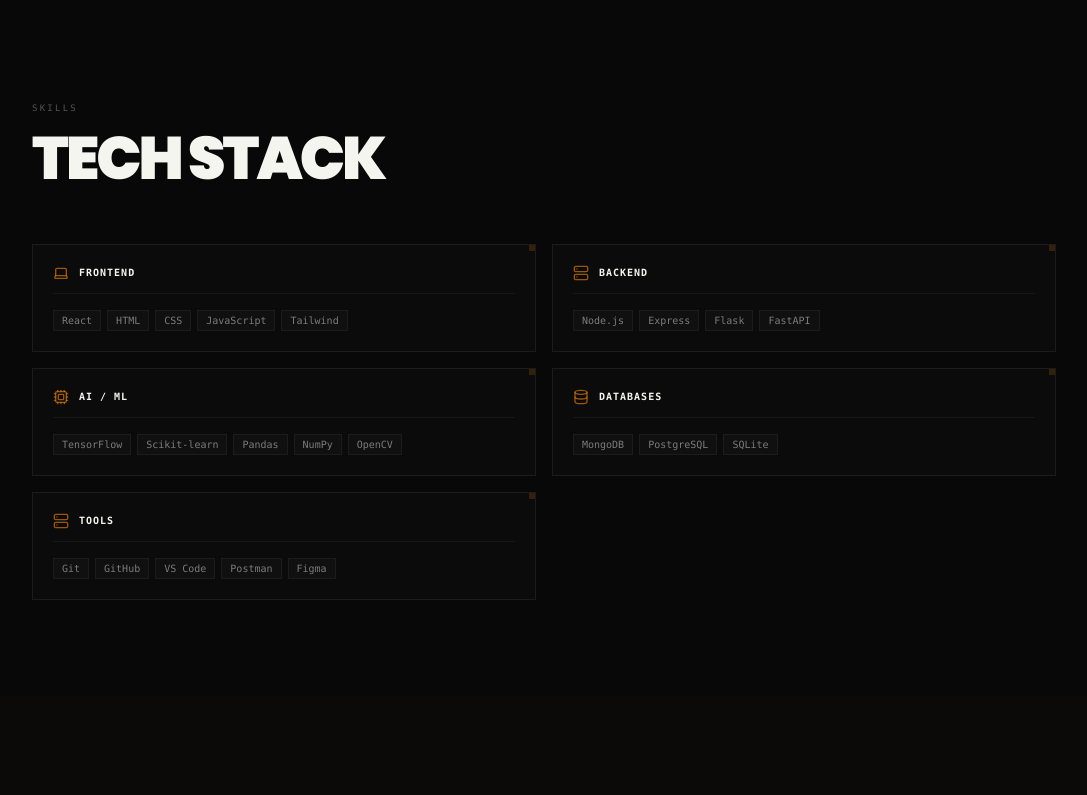
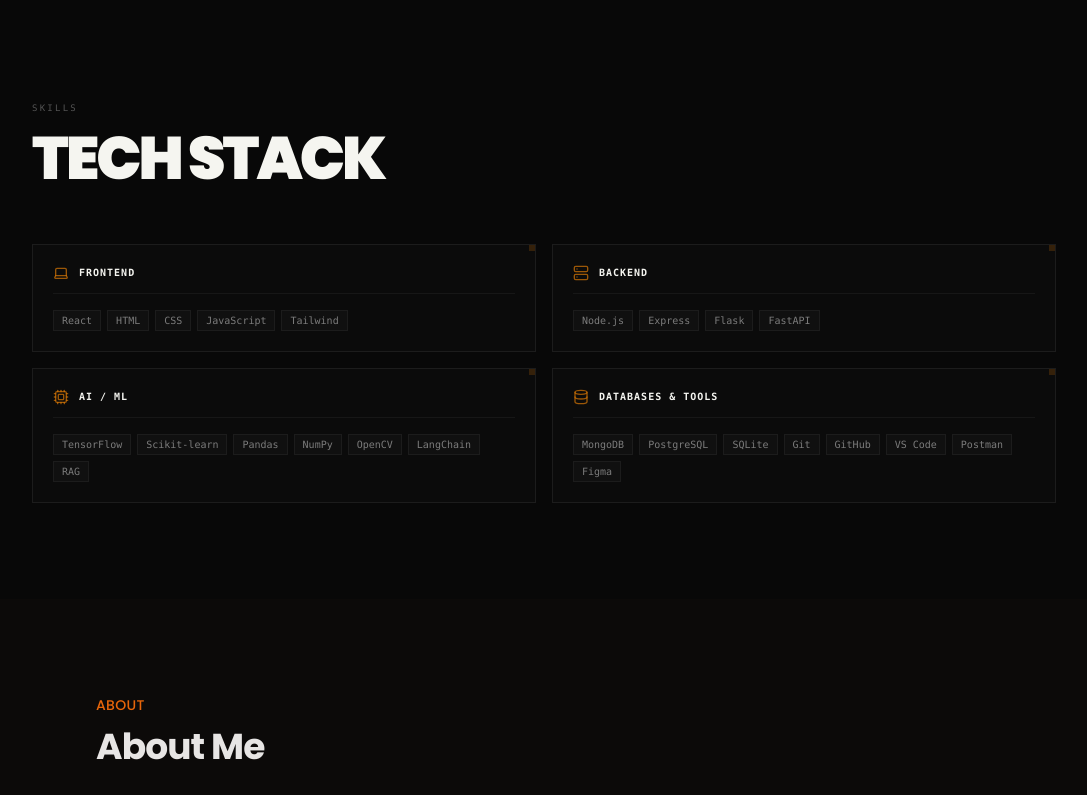
Before and after one commit to pruthvi189/portfolio, a Next.js app: page / in a window 1280 px wide. Shown: the part 1806-2601 px from the top of the page, without its empty margins (96-1183 px from the left). Built offline with nearby package versions, Linux system fonts and the light colour scheme.

Commit message:
fix: restore 4 skill cards with tools in Databases, add RAG/LangChain to AI/ML, 100px project gap

```diff
--- a/src/components/sections/projects.tsx
+++ b/src/components/sections/projects.tsx
@@ -152,7 +152,7 @@
           </p>
         </FadeIn>
 
-        <div className="flex flex-col" style={{ gap: "60px" }}>
+        <div className="flex flex-col" style={{ gap: "100px" }}>
           <StaggerContainer staggerDelay={0.1}>
             {projects.map((project, index) => (
               <ProjectCard key={project.slug} project={project} index={index} />
--- a/src/components/sections/skills.tsx
+++ b/src/components/sections/skills.tsx
@@ -23,19 +23,13 @@
     title: "AI / ML",
     icon: Cpu,
     gradientColor: "rgba(139,92,246,0.12)",
-    skills: ["TensorFlow", "Scikit-learn", "Pandas", "NumPy", "OpenCV"],
+    skills: ["TensorFlow", "Scikit-learn", "Pandas", "NumPy", "OpenCV", "LangChain", "RAG"],
   },
   {
-    title: "Databases",
+    title: "Databases & Tools",
     icon: Database,
     gradientColor: "rgba(217,119,6,0.12)",
-    skills: ["MongoDB", "PostgreSQL", "SQLite"],
-  },
-  {
-    title: "Tools",
-    icon: Server,
-    gradientColor: "rgba(217,119,6,0.08)",
-    skills: ["Git", "GitHub", "VS Code", "Postman", "Figma"],
+    skills: ["MongoDB", "PostgreSQL", "SQLite", "Git", "GitHub", "VS Code", "Postman", "Figma"],
   },
 ];
 
```
